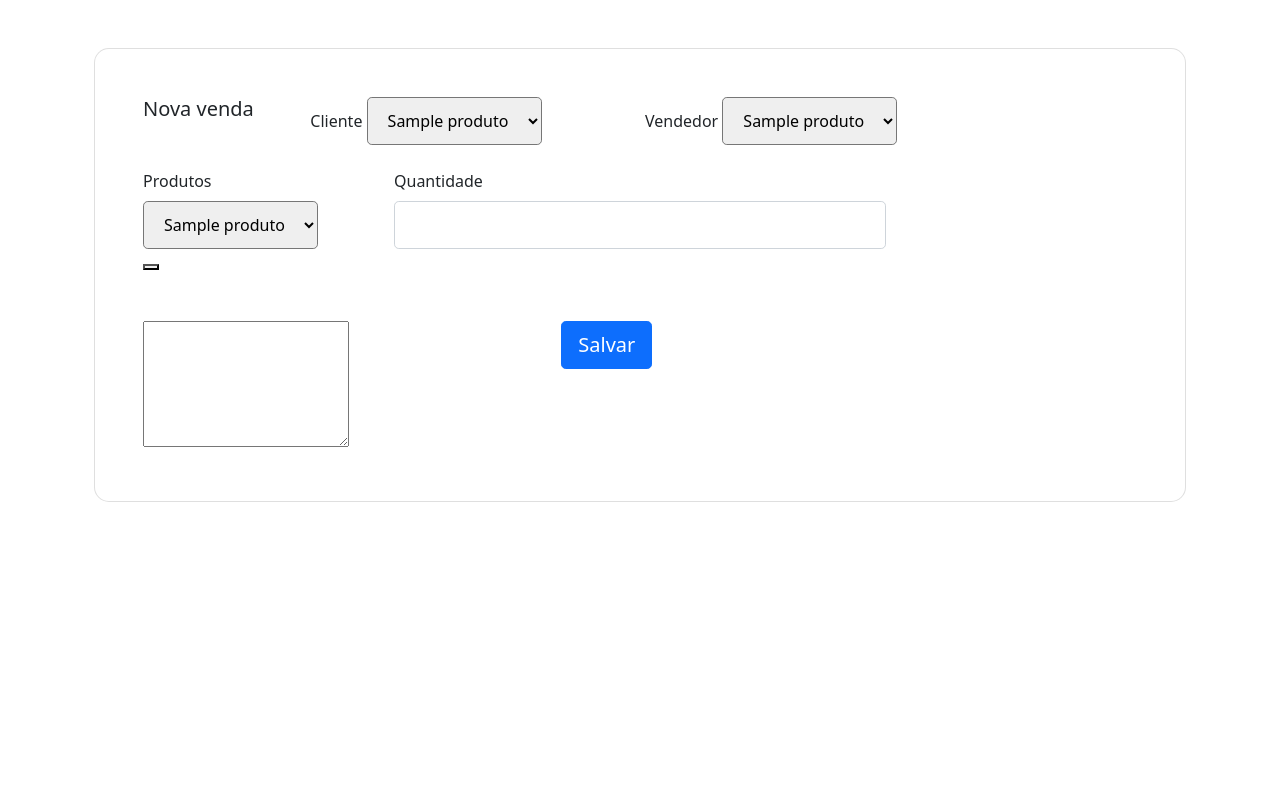
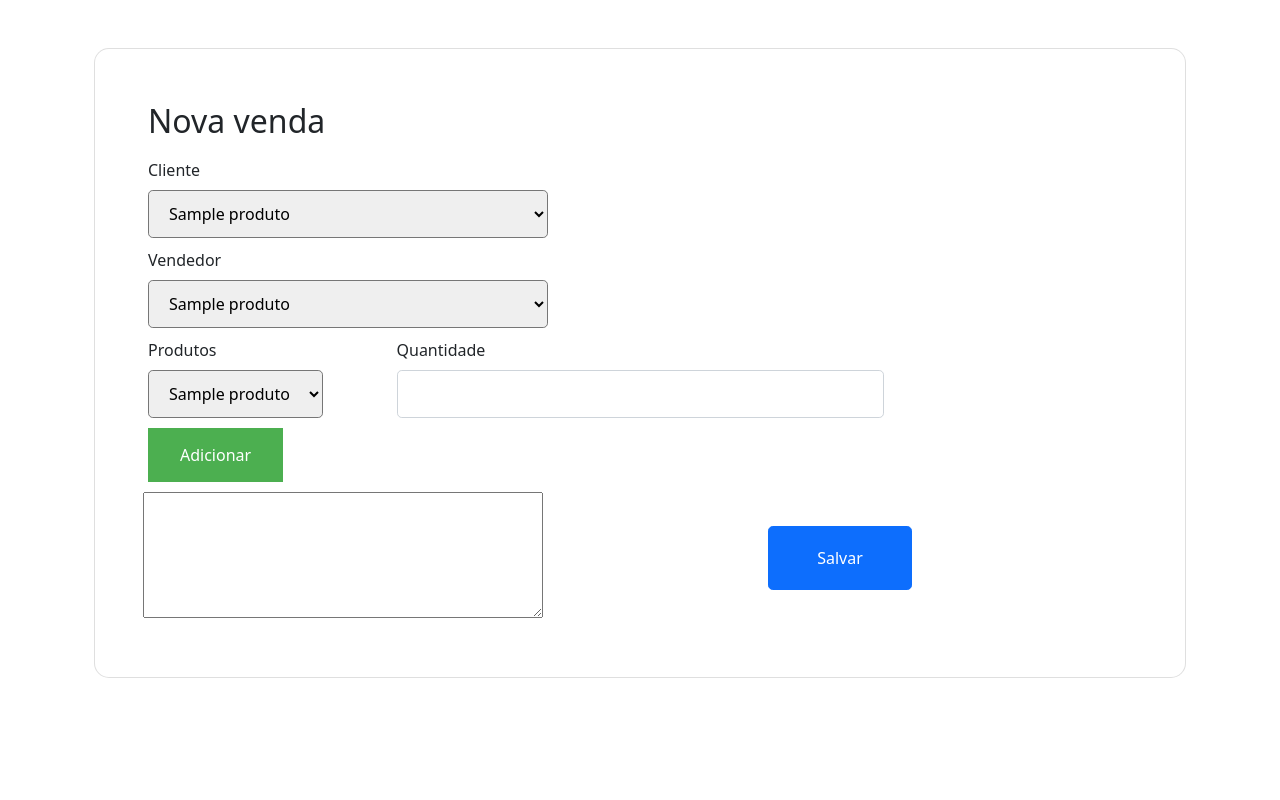
Before and after one commit to gabrielOyama/engsoft, a Flask app: page /nova_venda in a window 1280 px wide. Shown: the part 56-856 px from the top of the page. Run offline with Flask 2, Linux system fonts and the light colour scheme; tables that the repository leaves empty hold one stand-in row (values such as "Sample post"); some libraries are stand-ins or nearby versions.

Commit message:
improve create sell design

```diff
--- a/templates/nova_venda.html
+++ b/templates/nova_venda.html
@@ -7,31 +7,31 @@
         <div class="card shadow-2-strong card-registration" style="border-radius: 15px;">
             <div class="card-body p-4 p-md-5">
                 <form>
-                <div class="form-row">
-                    <div class="col-2">
-                <h5 class="mb-4 pb-2 pb-md-0 mb-md-5">Nova venda                      </h5>
-                    </div>
-                        <div class="col-4">
+                    <h5 style="padding: 5px; font-size: 2rem">Nova venda</h5>
+                    <div class="form-row" style="padding: 5px;">
+                        <div class="col-3">
                             <label class="form-label" for="Cliente">Cliente</label>
-                        <select class="select form-control-lg" id='Cliente' style="font-size: 1rem">
-                         {% for i, row in df.iterrows() %}
-                            <option value={{row['name']}}>{{row['name']}}</option>
-                         {% endfor %}
-                        </select>
-                    </div>
-                    <div class="col-6">
-                        <label class="form-label" for="Vendedor">Vendedor</label>
-                        <select class="select form-control-lg" name="Vendedor" id='Vendedor' style="font-size: 1rem">
+                            <br>
+                            <select class="select form-control-lg" id='Cliente' style="font-size: 1rem; width: 25rem">
                                 {% for i, row in df.iterrows() %}
                                 <option value={{row['name']}}>{{row['name']}}</option>
                                 {% endfor %}
                             </select>
                         </div>
                     </div>
-                <div class="form-row">
-
+                    <div class="form-row" style="padding: 5px;">
+                        <div class="col-8">
+                            <label class="form-label" for="Vendedor">Vendedor</label>
+                            <br>
+                            <select class="select form-control-lg" name="Vendedor" id='Vendedor'
+                                style="font-size: 1rem; width: 25rem">
+                                {% for i, row in df.iterrows() %}
+                                <option value={{row['name']}}>{{row['name']}}</option>
+                                {% endfor %}
+                            </select>
                         </div>
-                <div class="form-row">
+                    </div>
+                    <div class="form-row" style="padding: 5px;">
                         <div class="col-3">
                             <label class="form-label" for="name">Produtos</label>
                             <br>
@@ -45,17 +45,28 @@
                             <label class="form-label" for="name">Quantidade</label>
                             <input type="text" id="name" class="form-control form-control-lg" />
                         </div>
+                    </div>
+                    <div class="form-row" style="padding: 5px;">
                         <div class="col-9">
-                        <button onclick="addProduto()"></button>
+                            <button onclick="addProduto()" style="
+                        background-color: #4CAF50; /* Green */
+                        border: none;
+                        color: white;
+                        padding: 15px 32px;
+                        text-align: center;
+                        text-decoration: none;
+                        display: inline-block;
+                        font-size: 16px;">Adicionar
+                            </button>
                         </div>
                     </div>
-                    <br><br>
-                <div class="form-row">
-                    <div class="col-5">
-                        <textarea rows="5"></textarea>
+                    <div class="form-row" style="padding: 5px;">
+                        <div>
+                            <textarea rows="5" style="width: 25rem;"></textarea>
                         </div>
-                    <div class="col-7" style="vertical-align: middle">
-                    <input style="vertical-align: middle" class="btn btn-primary btn-lg" type="submit" value="Salvar" />
+                        <div style="margin: auto;">
+                            <input style="vertical-align: middle; font-size: 16px; height: 4em; width: 9rem" class="btn btn-primary btn-lg" type="submit"
+                                value="Salvar" />
                         </div>
                     </div>
                 </form>
@@ -71,9 +82,9 @@
         $('#data').DataTable({
             ajax: '/api/data',
             columns: [
-          {data: 'codigo'},
-          {data: 'nome'},
-          {data: 'preco'},
+                { data: 'codigo' },
+                { data: 'nome' },
+                { data: 'preco' },
             ],
         });
     });
```
Lines whose indentation alone changed are shown as unchanged.
